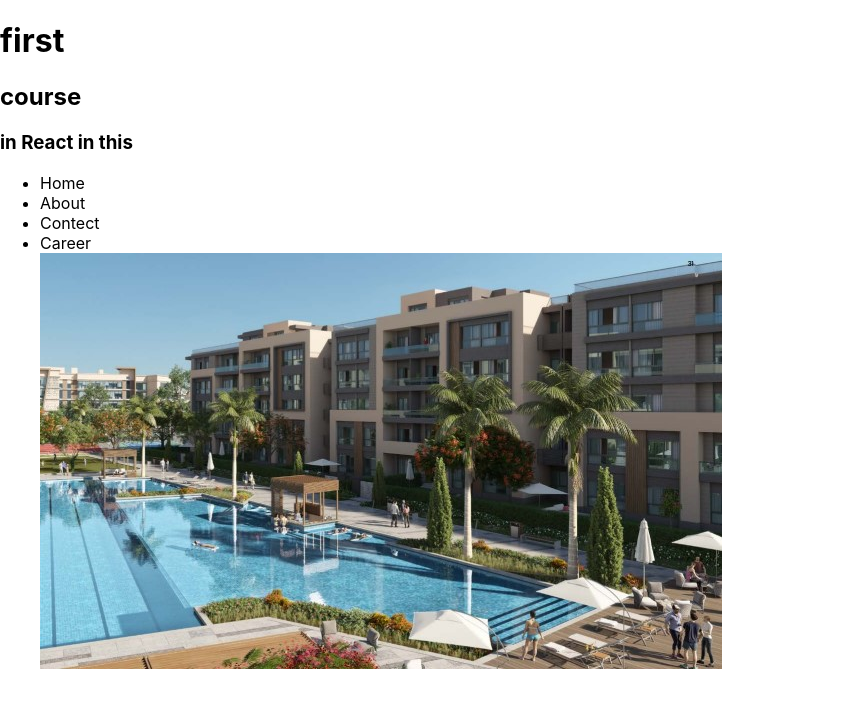
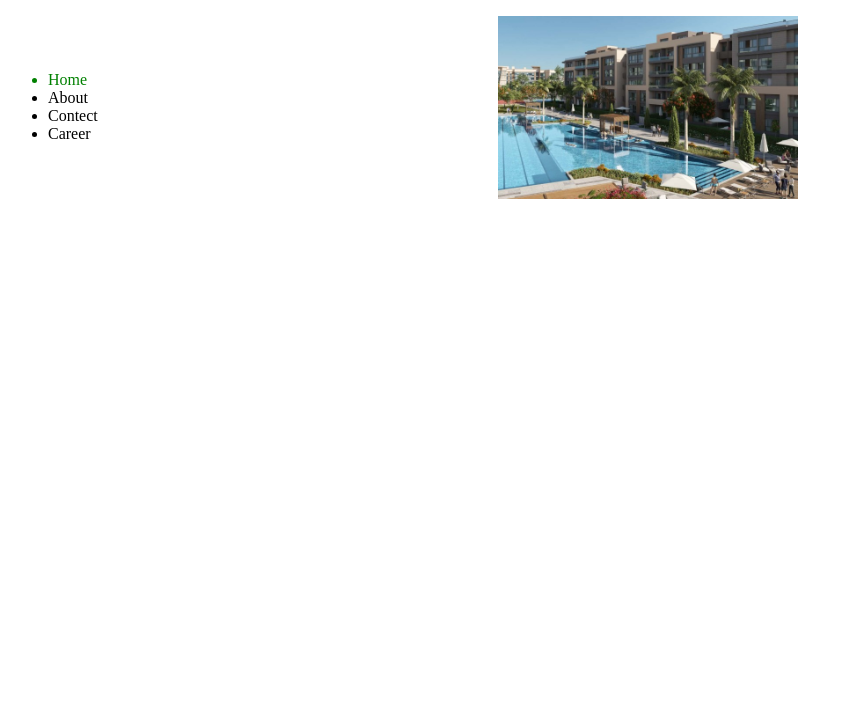
Before and after one commit to karimt201/react-app, a React (Create React App) app: page / in a window 1280 px wide. Shown: the top 708 px of the page, without its empty margins (0-861 px from the left). Built offline with nearby package versions, Linux system fonts and the light colour scheme.

Commit message:
Inner Style In React

```diff
--- a/src/App.js
+++ b/src/App.js
@@ -1,9 +1,6 @@
 function app() {
     return (
         <div>
-            <h1>first</h1>
-            <h2>course</h2>
-            <h3>in React in this</h3>
         </div>
     );
 };
--- a/src/Header.js
+++ b/src/Header.js
@@ -2,11 +2,17 @@ function Header() {
     return(
         <div>
             <ul>
-                <li>Home</li>
+                <div>
+                <li className='li'>Home</li>
                 <li>About</li>
                 <li>Contect</li>
                 <li>Career</li>
-                <img src={require('./cov.jpg')} alt="logo"/>
+                </div>
+                <img src={require('./cov.jpg')}
+                alt="logo"
+                style={{width : '300px' , marginRight : '500px' , marginLeft : '400px'}}
+
+                />
             </ul>
         </div>
     );
--- a/src/index.css
+++ /dev/null
@@ -1,13 +0,0 @@
-body {
-  margin: 0;
-  font-family: -apple-system, BlinkMacSystemFont, 'Segoe UI', 'Roboto', 'Oxygen',
-    'Ubuntu', 'Cantarell', 'Fira Sans', 'Droid Sans', 'Helvetica Neue',
-    sans-serif;
-  -webkit-font-smoothing: antialiased;
-  -moz-osx-font-smoothing: grayscale;
-}
-
-code {
-  font-family: source-code-pro, Menlo, Monaco, Consolas, 'Courier New',
-    monospace;
-}
--- a/src/index.js
+++ b/src/index.js
@@ -1,6 +1,6 @@
 import React from 'react';
 import ReactDOM from 'react-dom/client';
-import './index.css';
+import './style.css'
 import App from './App'
 import Header from './Header'
 
--- /dev/null
+++ b/src/style.css
@@ -0,0 +1,8 @@
+.li{
+    color: green;
+}
+ul{
+    display: flex;
+    align-items: center;
+    justify-content: space-between;
+}
```
